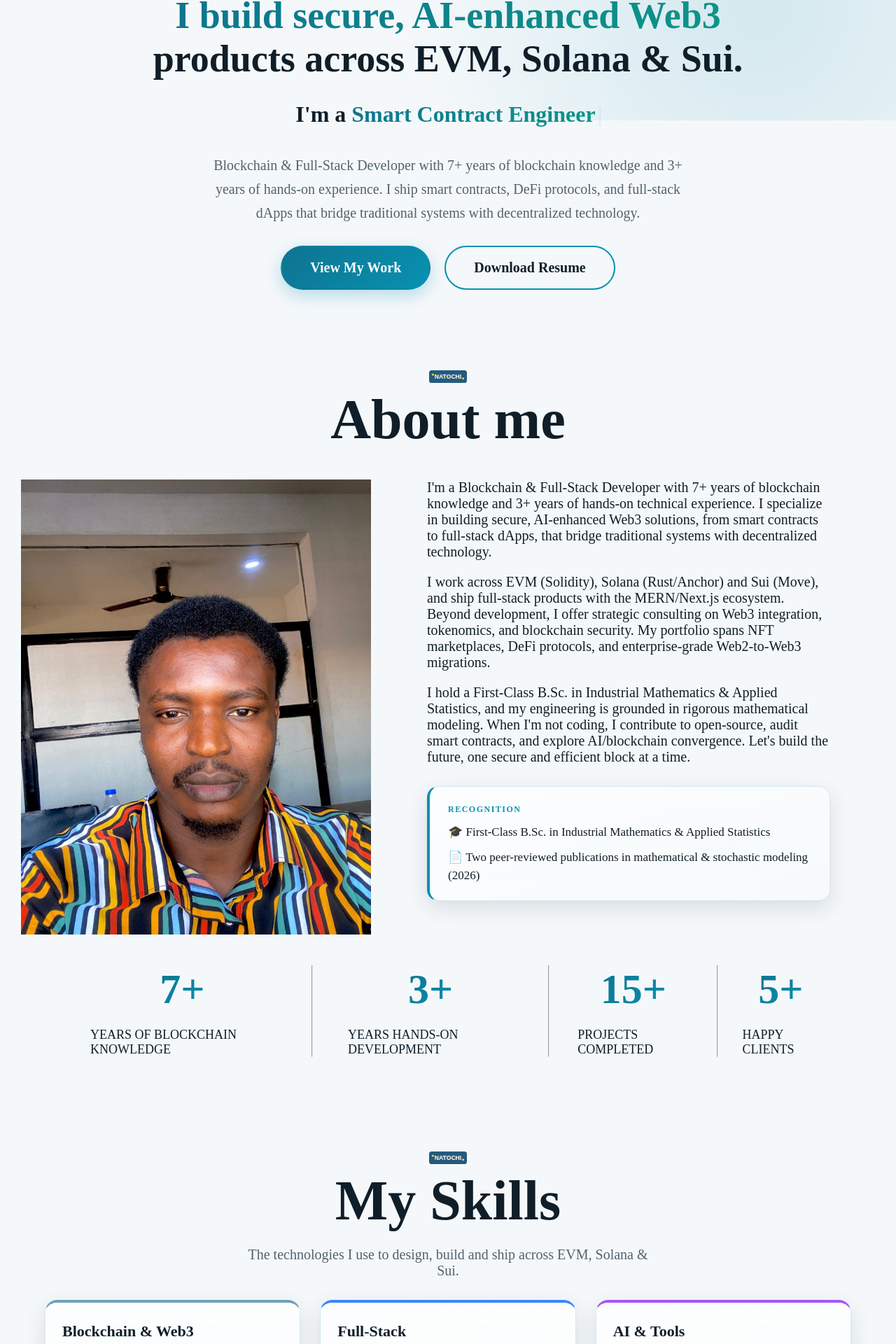
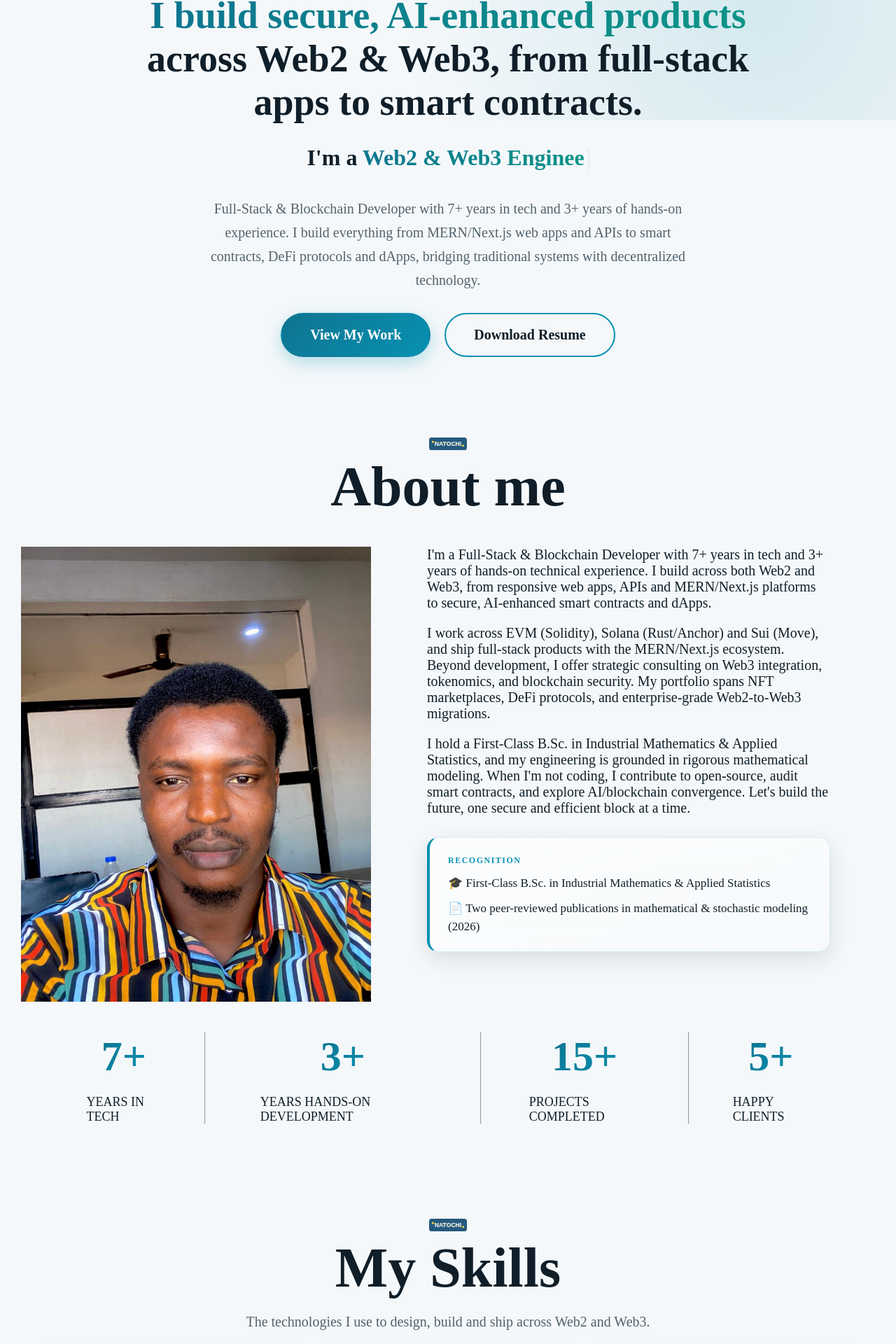
Before and after one commit to DaniTechdev/MyPortfolio-Natochi-, a Next.js app: page / in a window 1280 px wide. Shown: the part 628-2548 px from the top of the page at 70% size. Built offline with nearby package versions, Linux system fonts and the light colour scheme.

Commit message:
Reframe copy to show both Web2 and Web3 skills, not just blockchain

```diff
--- a/Components/About/About.jsx
+++ b/Components/About/About.jsx
@@ -31,11 +31,10 @@ const About = () => {
             data-aos-duration="2000"
           >
             <p>
-              I'm a Blockchain &amp; Full-Stack Developer with 7+ years of
-              blockchain knowledge and 3+ years of hands-on technical
-              experience. I specialize in building secure, AI-enhanced Web3
-              solutions, from smart contracts to full-stack dApps, that bridge
-              traditional systems with decentralized technology.
+              I'm a Full-Stack &amp; Blockchain Developer with 7+ years in tech
+              and 3+ years of hands-on technical experience. I build across both
+              Web2 and Web3, from responsive web apps, APIs and MERN/Next.js
+              platforms to secure, AI-enhanced smart contracts and dApps.
             </p>
             <p>
               I work across EVM (Solidity), Solana (Rust/Anchor) and Sui (Move),
@@ -82,7 +81,7 @@ const About = () => {
       >
         <div className={Style.about_ahcievement}>
           <Counter end={7} className={Style.counter} />
-          <p> YEARS OF BLOCKCHAIN KNOWLEDGE</p>
+          <p> YEARS IN TECH</p>
         </div>
         <hr />
         <div className={Style.about_ahcievement}>
--- a/Components/Hero/Hero.jsx
+++ b/Components/Hero/Hero.jsx
@@ -9,10 +9,11 @@ import Style from "./Hero.module.css";
 const Hero = () => {
   const [text] = useTypewriter({
     words: [
+      "Full-Stack Developer",
+      "Web2 & Web3 Engineer",
       "Blockchain Developer",
+      "MERN Stack Developer",
       "Smart Contract Engineer",
-      "Full-Stack Web3 Developer",
-      "Solidity • Rust • Move",
     ],
     loop: 0,
     typeSpeed: 70,
@@ -35,8 +36,8 @@ const Hero = () => {
       </p>
 
       <h1 data-aos="fade-up" data-aos-duration="1000">
-        <span>I build secure, AI-enhanced Web3</span> products across EVM, Solana
-        &amp; Sui.
+        <span>I build secure, AI-enhanced products</span> across Web2 &amp; Web3,
+        from full-stack apps to smart contracts.
       </h1>
 
       <h2 aria-live="polite">
@@ -50,10 +51,10 @@ const Hero = () => {
         data-aos="fade-up"
         data-aos-duration="1200"
       >
-        Blockchain &amp; Full-Stack Developer with 7+ years of blockchain
-        knowledge and 3+ years of hands-on experience. I ship smart contracts,
-        DeFi protocols, and full-stack dApps that bridge traditional systems
-        with decentralized technology.
+        Full-Stack &amp; Blockchain Developer with 7+ years in tech and 3+ years
+        of hands-on experience. I build everything from MERN/Next.js web apps and
+        APIs to smart contracts, DeFi protocols and dApps, bridging traditional
+        systems with decentralized technology.
       </p>
 
       <div
--- a/Components/MyWork/MyWork.jsx
+++ b/Components/MyWork/MyWork.jsx
@@ -41,8 +41,8 @@ const MyWork = () => {
       </div>
 
       <p className={Style.mywork_subtitle}>
-        A selection of blockchain and full-stack projects across EVM, Solana
-        &amp; Sui.
+        A selection of full-stack web and blockchain projects across Web2 and
+        Web3.
       </p>
 
       {/* Filter chips */}
--- a/Components/Skills/Skills.jsx
+++ b/Components/Skills/Skills.jsx
@@ -82,8 +82,7 @@ const Skills = () => {
       </div>
 
       <p className={Style.skills_subtitle}>
-        The technologies I use to design, build and ship across EVM, Solana
-        &amp; Sui.
+        The technologies I use to design, build and ship across Web2 and Web3.
       </p>
 
       <div className={Style.skills_groups}>
```
